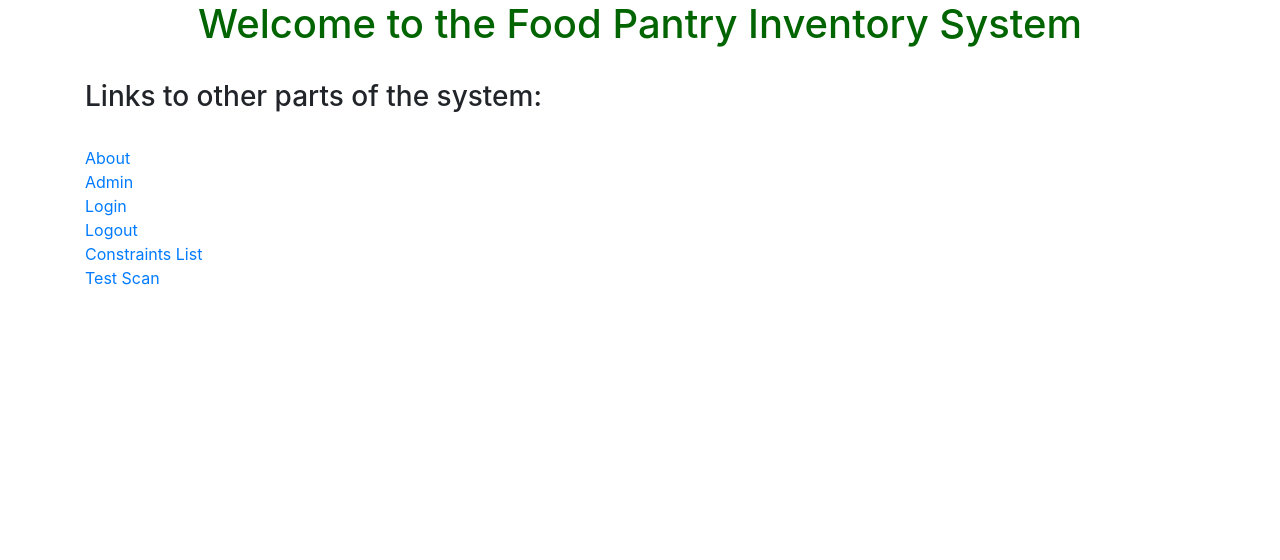
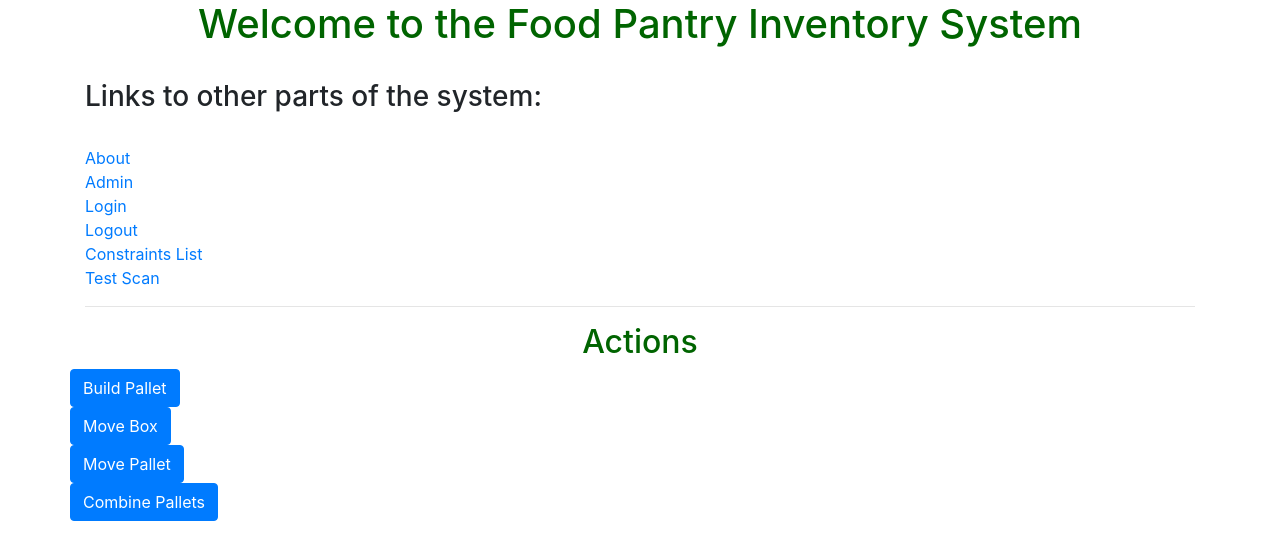
Before and after one commit to w-a-r-m-inventory-system/Food-Pantry-Inventory, a Django app: page /fpiweb/ in a window 1280 px wide. Shown: the top 560 px of the page. Run offline with Django 3.2, Linux system fonts and the light colour scheme; parts of the project's set-up code (start-up, migrations or seed data) failed here and were passed over; some libraries are stand-ins or nearby versions.

Commit message:
start of build pallet screen

```diff
--- a/FPIDjango/urls.py
+++ b/FPIDjango/urls.py
@@ -16,11 +16,14 @@ Including another URLconf
 from django.contrib import admin
 from django.urls import include, path
 
+from fpiweb.views import LoginView
+
 __author__ = '(Multiple)'
 __project__ = "Food-Pantry-Inventory"
 __creation_date__ = "04/01/2019"
 
 urlpatterns = [
+    path('', LoginView.as_view()),
     path('fpiweb/', include('fpiweb.urls')),
     path('admin/', admin.site.urls),
 ]
--- a/fpiweb/forms.py
+++ b/fpiweb/forms.py
@@ -18,9 +18,17 @@ __creation_date__ = "04/01/2019"
 # "${CopyRight.py}"
 
 
-month_choices = [(None, '--')] + [(str(i), str(i)) for i in range(1, 13)]
+logger = getLogger('fpiweb')
 
-logger = getLogger('fpiweb')
+
+def add_no_selection_choice(other_choices, dash_count=2):
+    return [(None, '-' * dash_count)] + list(other_choices)
+
+
+def month_choices():
+    return add_no_selection_choice(
+        [(str(i), str(i)) for i in range(1, 13)]
+    )
 
 
 def expire_year_choices():
@@ -43,15 +51,15 @@ def char_list_choices(constraint_name):
 
 
 def row_choices():
-    return min_max_choices('Row')
+    return add_no_selection_choice(min_max_choices('Row'))
 
 
 def bin_choices():
-    return min_max_choices('Bin')
+    return add_no_selection_choice(min_max_choices('Bin'))
 
 
 def tier_choices():
-    return char_list_choices('Tier')
+    return add_no_selection_choice(char_list_choices('Tier'))
 
 
 def none_or_int(text):
@@ -200,4 +208,55 @@ class MoveBoxForm(forms.ModelForm):
     )
 
 
+class BuildPalletForm(forms.Form):
+    # This may be changed to a Model form for the Location Table
+
+    loc_row = forms.ChoiceField(
+        choices=row_choices,
+        help_text=Box.loc_row_help_text,
+    )
+
+    loc_bin = forms.ChoiceField(
+        choices=bin_choices,
+        help_text=Box.loc_bin_help_text,
+    )
+
+    loc_tier = forms.ChoiceField(
+        choices=tier_choices,
+        help_text=Box.loc_tier_help_text,
+    )
+
+
+class BoxItemForm(forms.ModelForm):
+    """Form for the Box as it appears as part of a formset on the Build Pallet
+    page"""
+
+    class Meta:
+        model = Box
+        fields = [
+            'box_number',
+            'product',
+            'exp_year',
+        ]
+
+    box_number = forms.CharField(
+        max_length=Box.box_number_max_length,
+        min_length=Box.box_number_min_length,
+        disabled=True,
+        required=True,
+    )
+
+    product = forms.ModelChoiceField(
+        Product.objects.all(),
+        required=True,
+    )
+
+    exp_year = forms.TypedChoiceField(
+        choices=expire_year_choices,
+        coerce=int,
+        help_text=Box.exp_year_help_text,
+    )
+
+
+
 # EOF
--- a/fpiweb/templates/fpiweb/index.html
+++ b/fpiweb/templates/fpiweb/index.html
@@ -40,6 +40,21 @@ Welcome to Food Pantry Inventory System
         <a href="{% url 'fpiweb:test_scan' %}">Test Scan</a>
     </div>
 
+    <hr/>
+    <h2>Actions</h2>
+    <div class="row">
+        <a class="btn btn-primary" href="{% url 'fpiweb:build_pallet' %}">Build Pallet</a>
+    </div>
+    <div class="row">
+        <a class="btn btn-primary" href="">Move Box</a>
+    </div>
+    <div class="row">
+        <a class="btn btn-primary" href="">Move Pallet</a>
+    </div>
+    <div class="row">
+        <a class="btn btn-primary" href="">Combine Pallets</a>
+    </div>
+
 
 
 
--- a/fpiweb/templates/fpiweb/test_scan.html
+++ b/fpiweb/templates/fpiweb/test_scan.html
@@ -29,7 +29,7 @@ intended for use during development & testing</p>
 <p>May want to have box details page redirect to either enter box or fill box
 screens.</p>
 
-
+<p>request.session['action'] = {{ request.session.action }}</p>
 
 <table border="2">
     <tr>
--- a/fpiweb/urls.py
+++ b/fpiweb/urls.py
@@ -11,6 +11,7 @@ from fpiweb.views import \
     BoxEditView, \
     BoxEmptyMoveView, \
     BoxScannedView, \
+    BuildPalletView, \
     IndexView, LoginView, ConstraintsListView, \
     ConstraintCreateView, ConstraintUpdateView, ConstraintDeleteView, \
     LogoutView, BoxNewView, BoxDetailsView, \
@@ -92,4 +93,11 @@ urlpatterns = [
 
     # e.g. /fpiweb/test_scan/ = ???
     path('test_scan/', TestScanView.as_view(), name='test_scan'),
+
+    path('build_pallet/', BuildPalletView.as_view(), name='build_pallet'),
+
+    path(
+        'build_pallet/<int:box_pk>/',
+        BuildPalletView.as_view(),
+        name='build_pallet_add_box')
 ]
--- a/fpiweb/views.py
+++ b/fpiweb/views.py
@@ -3,16 +3,26 @@ views.py - establish the views (pages) for the F. P. I. web application.
 """
 from logging import getLogger, debug
 
-from django.shortcuts import redirect, render
 from django.contrib.auth import authenticate, login, logout
 from django.contrib.auth.mixins import LoginRequiredMixin
+from django.forms import modelformset_factory
+from django.shortcuts import redirect, render
 from django.urls import reverse, reverse_lazy
 from django.views import View
 from django.views.generic import TemplateView, ListView, DetailView, \
     CreateView, UpdateView, DeleteView, FormView
 
-from fpiweb.models import Box, BoxNumber, Constraints
-from fpiweb.forms import NewBoxForm, LoginForm, ConstraintsForm, LogoutForm
+from fpiweb.models import \
+    Action, \
+    Box, \
+    BoxNumber, \
+    Constraints
+from fpiweb.forms import \
+    BoxItemForm, \
+    BuildPalletForm, \
+    ConstraintsForm, \
+    LoginForm, \
+    NewBoxForm
 
 __author__ = '(Multiple)'
 __project__ = "Food-Pantry-Inventory"
@@ -262,6 +272,16 @@ class BoxNewView(LoginRequiredMixin, View):
             )
 
         box = new_box_form.save()
+
+        action = request.session.get('action')
+        if action == Action.ACTION_BUILD_PALLET:
+            return redirect(
+                reverse(
+                    'fpiweb:build_pallet_add_box',
+                    args=(box.pk,)
+                )
+            )
+
         return redirect(reverse('fpiweb:box_details', args=(box.pk,)))
 
 
@@ -360,4 +380,54 @@ class TestScanView(LoginRequiredMixin, TemplateView):
         }
 
 
+class BuildPalletView(View):
+    """Set action in view"""
+    template_name = 'fpiweb/build_pallet.html'
+
+    BoxFormFactory = modelformset_factory(
+        Box,
+        form=BoxItemForm,
+        extra=0,
+    )
+
+    def get(self, request, *args, **kwargs):
+
+        request.session['action'] = Action.ACTION_BUILD_PALLET
+
+        box_pk = kwargs.get('box_pk')
+
+        form = BuildPalletForm()
+
+        kwargs = {
+            'prefix': 'box_forms',
+        }
+        if box_pk:
+            kwargs['queryset'] = Box.objects.filter(pk=box_pk)
+
+        box_forms = self.BoxFormFactory(**kwargs)
+
+        context = {
+            'form': form,
+            'box_forms': box_forms,
+        }
+        return render(request, self.template_name, context)
+
+    def post(self, request, *args, **kwargs):
+
+        form = BuildPalletForm(request.POST)
+        box_forms = self.BoxFormFactory(request.POST, prefix='box_forms')
+
+        if not form.is_valid() or not box_forms.is_valid():
+            return render(
+                request,
+                self.template_name,
+                {
+                    'form': form,
+                    'box_forms': box_forms,
+                }
+            )
+
+        return error_page(request, "forms are valid")
+
+
 # EOF
```
Also changed, not shown: fpiweb/models.py (+8 -0 lines), fpiweb/templates/fpiweb/build_pallet.html (added, +78 -0 lines).
